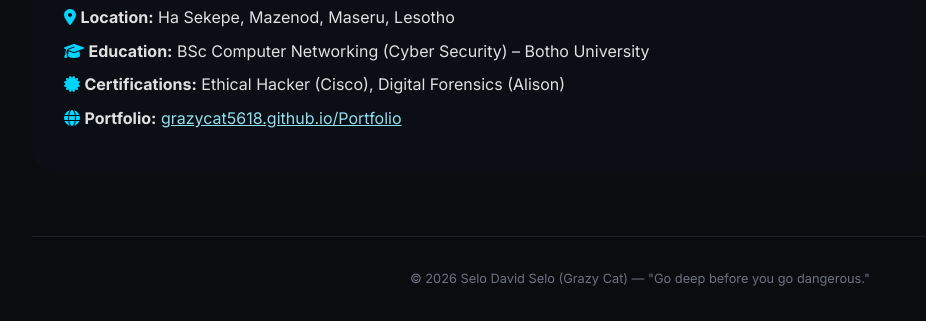
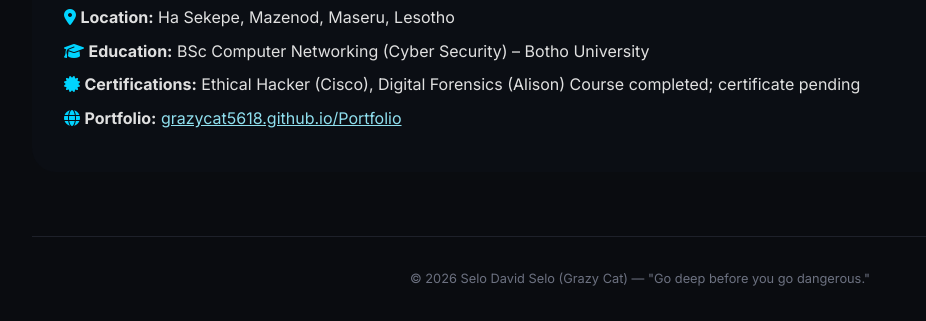
Before and after one commit to grazycat5618/Portfolio, a plain HTML site: page index.html in a window 1280 px wide. Shown: the part 3559-3880 px from the top of the page, 0-926 px from the left. Drawn offline with Linux system fonts and the light colour scheme.

Commit message:
Update index.html

```diff
--- a/index.html
+++ b/index.html
@@ -202,7 +202,7 @@
                 <p><i class="fas fa-phone" style="color:#00d4ff;"></i> <strong>Phone:</strong> +266 63868907</p>
                 <p><i class="fas fa-map-marker-alt" style="color:#00d4ff;"></i> <strong>Location:</strong> Ha Sekepe, Mazenod, Maseru, Lesotho</p>
                 <p><i class="fas fa-graduation-cap" style="color:#00d4ff;"></i> <strong>Education:</strong> BSc Computer Networking (Cyber Security) – Botho University</p>
-                <p><i class="fas fa-certificate" style="color:#00d4ff;"></i> <strong>Certifications:</strong> Ethical Hacker (Cisco), Digital Forensics (Alison)</p>
+                <p><i class="fas fa-certificate" style="color:#00d4ff;"></i> <strong>Certifications:</strong> Ethical Hacker (Cisco), Digital Forensics (Alison) Course completed; certificate pending</p>
                 <p><i class="fas fa-globe" style="color:#00d4ff;"></i> <strong>Portfolio:</strong> <a href="https://grazycat5618.github.io/Portfolio/" target="_blank" style="color:#90e0ef;">grazycat5618.github.io/Portfolio</a></p>
             </div>
             <div class="contact-details">
```
